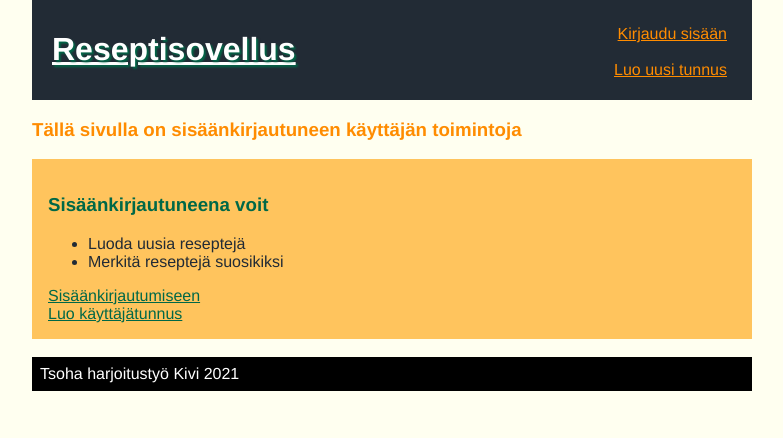
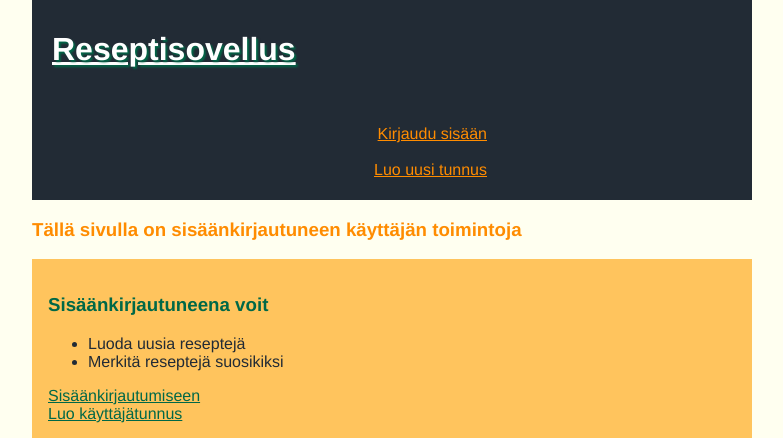
Before and after one commit to kivik-beep/Reseptisovellus, a Flask app: page /new in a window 1280 px wide. Shown: the top 438 px of the page, without its empty margins (248-1031 px from the left). Run offline with Flask 2, Linux system fonts and the light colour scheme.

Commit message:
Fix typos

```diff
--- a/static/main.css
+++ b/static/main.css
@@ -31,7 +31,7 @@ td, th {
     border-style: solid;
     border-color: black;
     border-width: 1px;
-    padding: 0.5rem:
+    padding: 0.5rem
 }
 
 .header {
@@ -53,7 +53,7 @@ td, th {
   color: #ff8c00;
   text-align: right;
   margin: 25px;
-  grid-column: 2/3:
+  grid-column: 2/3;
   grid-row: 2;
 }
 
```
